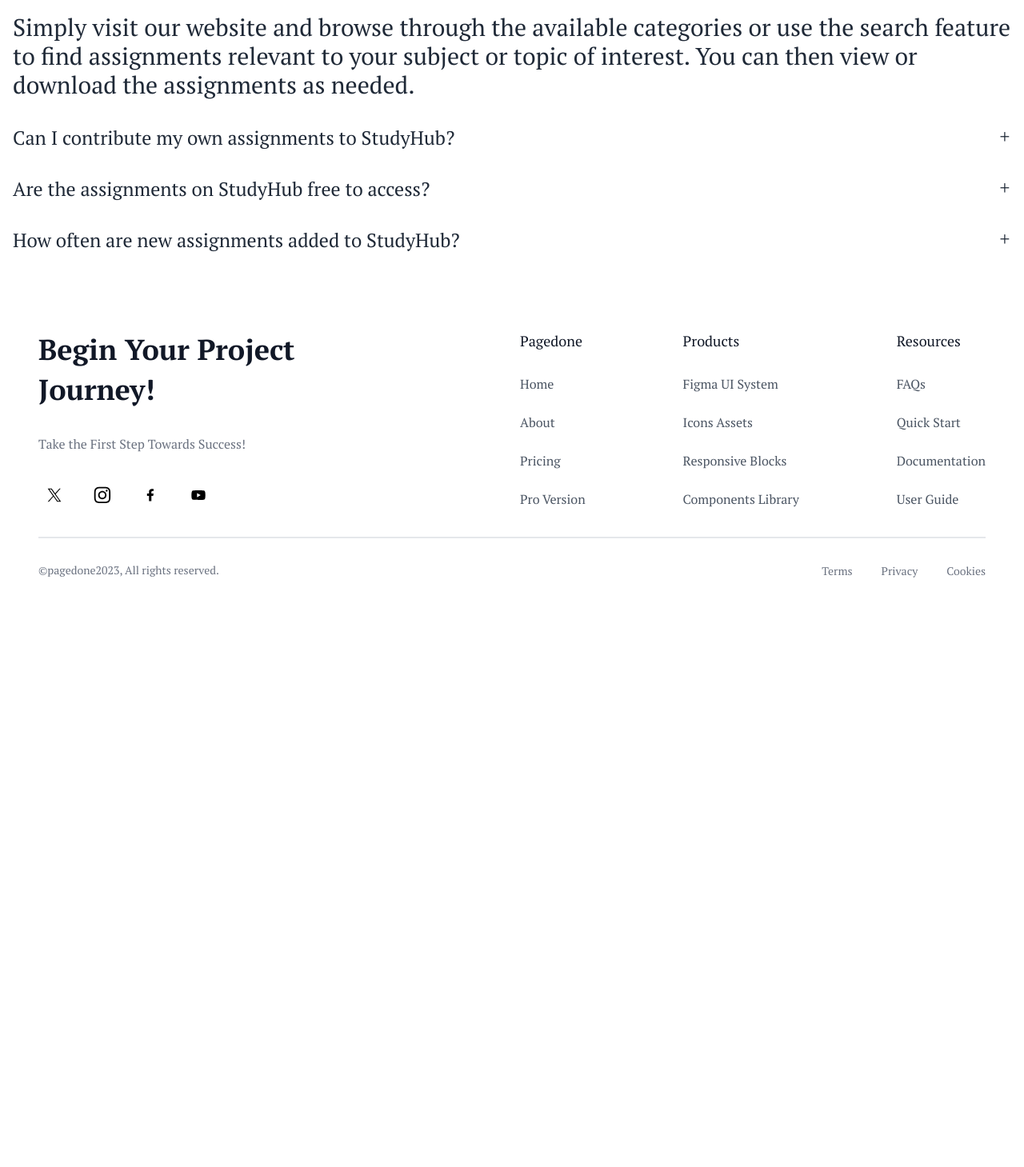
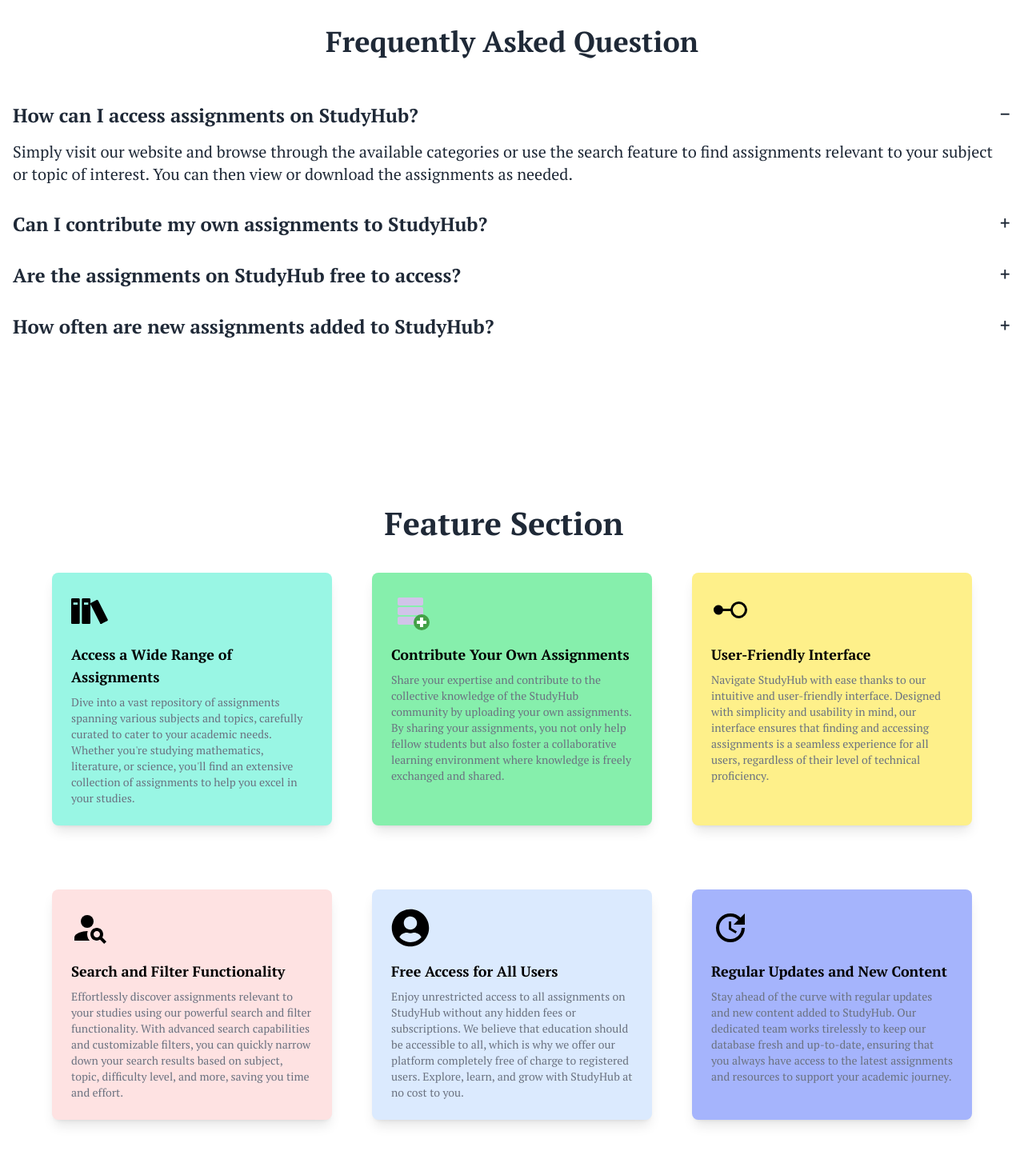
Before and after one commit to araf7-7/Study-Hub-Client, a React (Vite) app: page / in a window 1280 px wide. Shown: the part 1031-2490 px from the top of the page at 80% size. Before the commit the page ends 1760 px from the top, so only its background shows below. Built offline with nearby package versions, Linux system fonts and the light colour scheme; no server answers.

Commit message:
added feature card to home

```diff
--- a/package.json
+++ b/package.json
@@ -10,6 +10,7 @@
     "preview": "vite preview"
   },
   "dependencies": {
+    "@material-tailwind/react": "^2.1.9",
     "aos": "^2.3.4",
     "firebase": "^10.11.1",
     "localforage": "^1.10.0",
--- a/src/components/Home/Faq/Faq.jsx
+++ b/src/components/Home/Faq/Faq.jsx
@@ -2,13 +2,13 @@
 
 const Faq = () => {
     return (
-        <div className="my-10 container mx-auto text-3xl">
+        <div className="my-[200px] container mx-auto text-xl">
             <div>
-                <h1 className="text-4xl text-center mb-10">Frequently Asked Question</h1>
+                <h1 className="text-4xl  font-bold text-center mb-10">Frequently Asked Question</h1>
             </div>
-            <div className="collapse collapse-plus ">
+            <div className="collapse  collapse-plus ">
                 <input type="radio" name="my-accordion-3" defaultChecked />
-                <div className="collapse-title text-2xl font-medium">
+                <div className="collapse-title  text-2xl font-bold">
                     How can I access assignments on StudyHub?
                 </div>
                 <div className="collapse-content">
@@ -18,7 +18,7 @@
             </div>
             <div className="collapse collapse-plus  ">
                 <input type="radio" name="my-accordion-3" />
-                <div className="collapse-title text-2xl font-medium">
+                <div className="collapse-title text-2xl font-bold">
                     Can I contribute my own assignments to StudyHub?
                 </div>
                 <div className="collapse-content">
@@ -28,7 +28,7 @@
             </div>
             <div className="collapse collapse-plus  ">
                 <input type="radio" name="my-accordion-3" />
-                <div className="collapse-title text-2xl font-medium">
+                <div className="collapse-title text-2xl font-bold">
                     Are the assignments on StudyHub free to access?
                 </div>
                 <div className="collapse-content">
@@ -38,7 +38,7 @@
             </div>
             <div className="collapse collapse-plus  ">
                 <input type="radio" name="my-accordion-3" />
-                <div className="collapse-title text-2xl font-medium">
+                <div className="collapse-title text-2xl font-bold">
                     How often are new assignments added to StudyHub?                </div>
                 <div className="collapse-content">
                     <p>We strive to regularly update our database with new assignments across various subjects and topics. While the frequency may vary, we aim to provide fresh content to our users on a consistent basis.
--- /dev/null
+++ b/src/components/Home/Feature/FeatureCard.jsx
@@ -0,0 +1,102 @@
+import { FaUserCircle } from "react-icons/fa";
+import { FcAddDatabase } from "react-icons/fc";
+import { ImBooks } from "react-icons/im";
+import { MdOutlineUpdate, MdPersonSearch } from "react-icons/md";
+import { VscSymbolInterface } from "react-icons/vsc";
+import Aos from "aos";
+import 'aos/dist/aos.css'
+import { useEffect } from "react";
+import { TypeAnimation } from "react-type-animation";
+const FeatureCard = () => {
+    useEffect(() => {
+        Aos.init({ duration: 2500 })
+    }, [])
+    return (
+        <div >
+            <div>
+                <h1 className="text-center text-xl font-bold">
+                <TypeAnimation
+                        sequence={[
+                            // Same substring at the start will only be typed once, initially
+                            'Feature',
+                            1000,
+                            'Feature Section ',
+                            2000,
+                        ]}
+                        speed={50}
+                        style={{ fontSize: '2em' }}
+                        repeat={Infinity}
+                    />
+                </h1>
+            </div>
+            <div data-aos="fade-right" className="">
+                <div className="flex p-10">
+                    <div className="mx-auto max-w-[350px] space-y-4 rounded-lg  bg-teal-200 p-6 shadow-lg md:w-[350px]  text-black">
+                        <ImBooks className="text-5xl" />
+                        <div className="grid gap-2">
+                            <h1 className="text-lg font-semibold ">Access a Wide Range of Assignments</h1>
+                            <p className="text-sm text-gray-500 dark:text-black/60">Dive into a vast repository of assignments spanning various subjects and topics, carefully curated to cater to your academic needs. Whether you&apos;re studying mathematics, literature, or science, you&apos;ll find an extensive collection of assignments to help you excel in your studies.
+
+                            </p>
+
+                        </div>
+                    </div>
+                    <div className="mx-auto max-w-[350px] space-y-4 rounded-lg  bg-green-300 p-6 shadow-lg md:w-[350px]  text-black">
+                        <FcAddDatabase className="text-5xl" />
+                        <div className="grid gap-2">
+                            <h1 className="text-lg font-semibold ">Contribute Your Own Assignments</h1>
+                            <p className="text-sm text-gray-500 dark:text-black/60">Share your expertise and contribute to the collective knowledge of the StudyHub community by uploading your own assignments. By sharing your assignments, you not only help fellow students but also foster a collaborative learning environment where knowledge is freely exchanged and shared.
+
+                            </p>
+
+                        </div>
+                    </div>
+                    <div className="mx-auto max-w-[350px] space-y-4 rounded-lg  bg-yellow-200 p-6 shadow-lg md:w-[350px]  text-black">
+                        <VscSymbolInterface className="text-5xl" />
+                        <div className="grid gap-2">
+                            <h1 className="text-lg font-semibold ">User-Friendly Interface</h1>
+                            <p className="text-sm text-gray-500 dark:text-black/60">Navigate StudyHub with ease thanks to our intuitive and user-friendly interface. Designed with simplicity and usability in mind, our interface ensures that finding and accessing assignments is a seamless experience for all users, regardless of their level of technical proficiency.
+
+                            </p>
+
+                        </div>
+                    </div>
+                </div>
+                <div className="flex p-10">
+                    <div className="mx-auto max-w-[350px] space-y-4 rounded-lg  bg-red-100 p-6 shadow-lg md:w-[350px]  text-black">
+                        <MdPersonSearch className="text-5xl" />
+                        <div className="grid gap-2">
+                            <h1 className="text-lg font-semibold ">Search and Filter Functionality</h1>
+                            <p className="text-sm text-gray-500 dark:text-black/60">Effortlessly discover assignments relevant to your studies using our powerful search and filter functionality. With advanced search capabilities and customizable filters, you can quickly narrow down your search results based on subject, topic, difficulty level, and more, saving you time and effort.
+
+                            </p>
+
+                        </div>
+                    </div>
+                    <div className="mx-auto max-w-[350px] space-y-4 rounded-lg  bg-blue-100 p-6 shadow-lg md:w-[350px]  text-black">
+                        <FaUserCircle className="text-5xl" />
+                        <div className="grid gap-2">
+                            <h1 className="text-lg font-semibold "> Free Access for All Users</h1>
+                            <p className="text-sm text-gray-500 dark:text-black/60">Enjoy unrestricted access to all assignments on StudyHub without any hidden fees or subscriptions. We believe that education should be accessible to all, which is why we offer our platform completely free of charge to registered users. Explore, learn, and grow with StudyHub at no cost to you.
+
+                            </p>
+
+                        </div>
+                    </div>
+                    <div className="mx-auto max-w-[350px] space-y-4 rounded-lg  bg-indigo-300 p-6 shadow-lg md:w-[350px]  text-black">
+                        <MdOutlineUpdate className="text-5xl" />
+                        <div className="grid gap-2">
+                            <h1 className="text-lg font-semibold ">Regular Updates and New Content</h1>
+                            <p className="text-sm text-gray-500 dark:text-black/60">Stay ahead of the curve with regular updates and new content added to StudyHub. Our dedicated team works tirelessly to keep our database fresh and up-to-date, ensuring that you always have access to the latest assignments and resources to support your academic journey.
+
+                            </p>
+
+                        </div>
+                    </div>
+                </div>
+            </div>
+        </div>
+    );
+};
+
+export default FeatureCard;
--- a/src/components/Home/Home.jsx
+++ b/src/components/Home/Home.jsx
@@ -1,5 +1,6 @@
 import Banner from "./Banner/Banner";
 import Faq from "./Faq/Faq";
+import FeatureCard from "./Feature/FeatureCard";
 
 
 
@@ -8,6 +9,7 @@
         <div>
           <Banner></Banner>
           <Faq></Faq>
+          <FeatureCard> </FeatureCard>
         </div>
     );
 };
```
Also changed, not shown: 1 other file (tests, documents, lock files or other folders).
